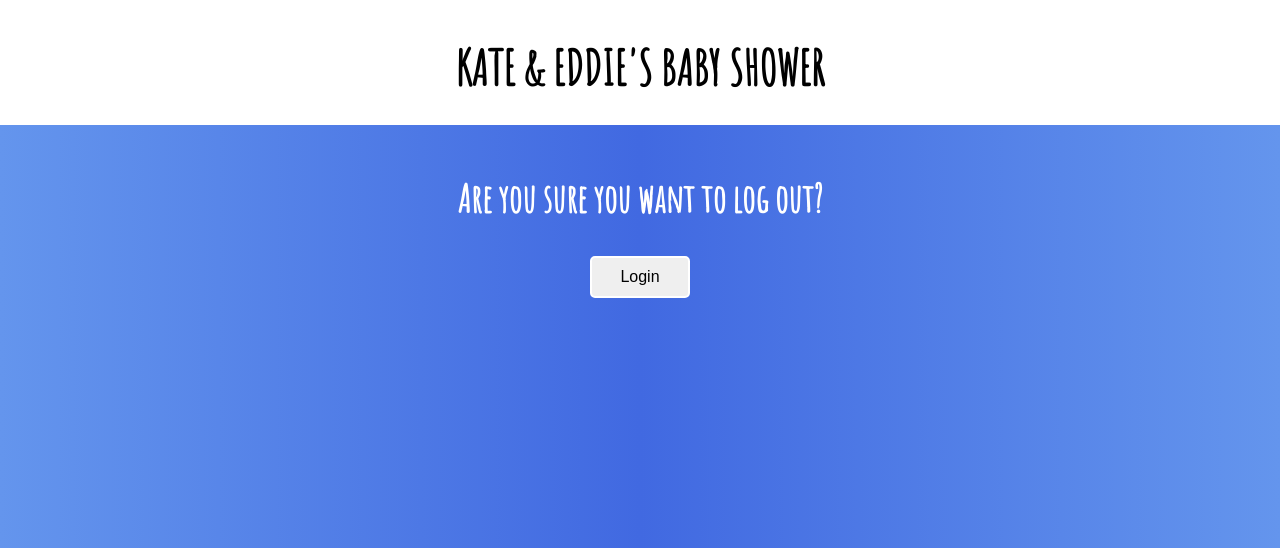
After one commit to esolar07/babyshowerlist, a PHP site: page /logout.php in a window 1280 px wide. The commit adds this page. Shown: the top 548 px of the page. Run offline with PHP 8.4, Linux system fonts and the light colour scheme.

Commit message:
created logout page

```diff
--- a/inc/header.php
+++ b/inc/header.php
@@ -23,7 +23,22 @@
     <body>
 
 		<header class="l-page-header">
-			<h1 class="header-title"> <?php echo strtoupper($siteTitle); ?> </h1>
+			<h1 class="header-title"><a href="/babyshower"> <?php echo strtoupper($siteTitle); ?> </a></h1>
 		</header>
 
 		<main class="l-main-container">
+
+			<?php if ($pageTitle == 'rsvp') { ?>
+
+				<div class="admin-container">
+
+					<?php if ($_SESSION['login'] == true) { ?>
+						<button class="btn btn--yes"><a href="/babyshower/guests.php">Admin</a></button>
+						<button class="btn btn--delete"><a href="/babyshower">Log Out</a></button>
+					<?php } else { ?>
+						<button class="btn btn--yes"><a href="/babyshower/login.php">Login</a></button>
+					<?php }; ?>
+
+				</div>
+
+			<?php }; ?>
--- a/login.php
+++ b/login.php
@@ -20,7 +20,6 @@
 
 	<div class="body-container">
 		<div class="admin-container">
-		<?php require_once('login.php'); ?>
 			<form class="login-form" action=" <?php echo htmlspecialchars($_SERVER['PHP_SELF']); ?> " method="post">
 				<label class="login-form__label" for="password">Admin</label>
 				<input class="login-form__input" type="text" name="password" />
--- /dev/null
+++ b/logout.php
@@ -0,0 +1,25 @@
+<?php
+
+	$pageTitle = "login";
+
+	session_start();
+
+	if (isset($_POST['logout'])){
+		unset($_SESSION['login']);
+		header("Location: /babyshower");
+	}
+
+
+
+	include ("inc/header.php");
+?>
+
+	<div class="body-container">
+		<div class="admin-container">
+			<h1 class="body-title">Are you sure you want to log out?</h1>
+			<form class="logout-form" action=" <?php echo htmlspecialchars($_SERVER['PHP_SELF']); ?> " method="post">
+				<input type="hidden" name="logout"/>
+				<button type="submit" class="btn btn--yes">Login</button>
+			</form>
+		</div>
+	</div>
```
Also changed, not shown: index.php (+0 -13 lines).
